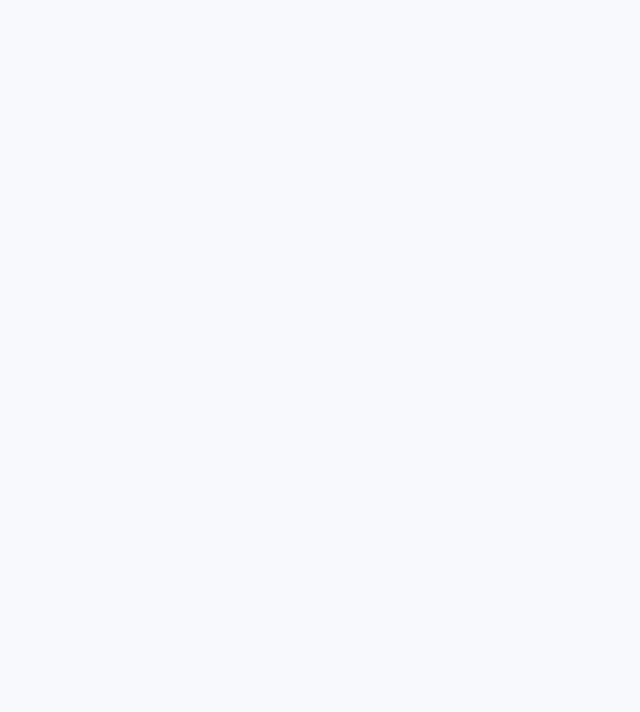
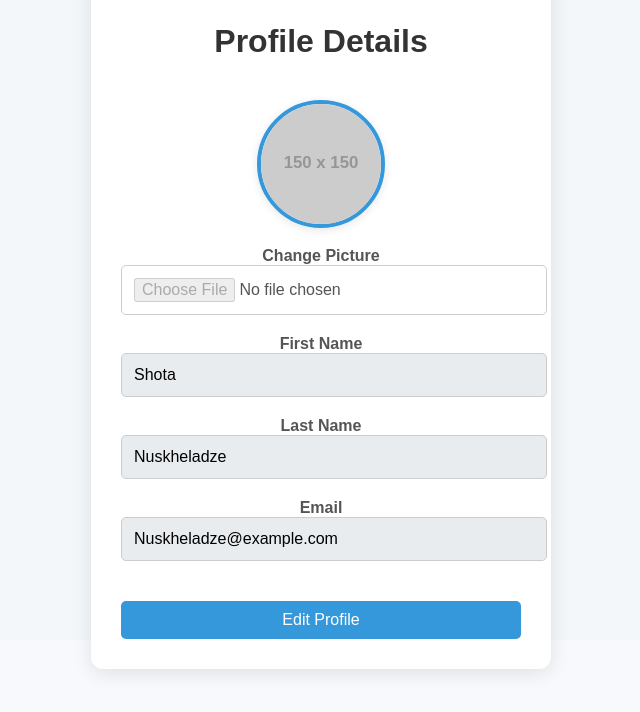
Before and after one commit to NuskheladzeShota/tbcProject, a React (Create React App) app: page /profile in a window 1280 px wide. Before the commit this address had no page. Shown: the top 712 px of the page, without its empty margins (319-959 px from the left). Built offline with nearby package versions, Linux system fonts and the light colour scheme.

Commit message:
create profile

```diff
--- a/src/App.jsx
+++ b/src/App.jsx
@@ -3,6 +3,7 @@ import Contact from './Pages/Contact';
 import About from './Pages/About';
 import { BrowserRouter as Router, Routes, Route } from 'react-router-dom';
 import Assignment from './Pages/Assignment';
+import Profile from './Pages/Profile';
 function App() {
   return (
     <Router>
@@ -12,6 +13,7 @@ function App() {
           <Route path="/contact" element={<Contact />} />
           <Route path="/about" element={<About />} />
           <Route path="/assignment" element={<Assignment />} />
+          <Route path="/profile" element={<Profile />} />
         </Routes>
       </div>
     </Router>
--- /dev/null
+++ b/src/Pages/Profile.jsx
@@ -0,0 +1,97 @@
+import React, { useState } from 'react';
+import '../Styles/Profile.css';
+
+const initialUser = {
+    firstName: "Shota",
+    lastName: "Nuskheladze",
+    email: "Nuskheladze@example.com",
+    picture: "https://via.placeholder.com/150",
+};
+
+export default function Profile() {
+    const [user, setUser] = useState(initialUser);
+    const [isEditing, setIsEditing] = useState(false);
+
+    const handleChange = (e) => {
+        const { name, value } = e.target;
+        setUser({ ...user, [name]: value });
+    };
+
+    const handleFileChange = (e) => {
+        const file = e.target.files[0];
+        if (file) {
+            const reader = new FileReader();
+            reader.onloadend = () => {
+                setUser({ ...user, picture: reader.result });
+            };
+            reader.readAsDataURL(file);
+        }
+    };
+
+    const toggleEdit = () => {
+        setIsEditing(!isEditing);
+    };
+
+    return (
+        <div className="profile-page">
+            <div className="profile-content">
+                <div className="profile-card">
+                    <h1 className="profile-title">Profile Details</h1>
+                    <img
+                        src={user.picture}
+                        alt={`${user.firstName} ${user.lastName}`}
+                        className="profile-picture"
+                    />
+                    <form className="profile-form">
+                        <div className="form-group">
+                            <label htmlFor="file">Change Picture</label>
+                            <input
+                                type="file"
+                                id="file"
+                                accept="image/*"
+                                onChange={handleFileChange}
+                                disabled={!isEditing}
+                            />
+                        </div>
+                        <div className="form-group">
+                            <label htmlFor="firstName">First Name</label>
+                            <input
+                                type="text"
+                                id="firstName"
+                                name="firstName"
+                                value={user.firstName}
+                                onChange={handleChange}
+                                readOnly={!isEditing}
+                            />
+                        </div>
+                        <div className="form-group">
+                            <label htmlFor="lastName">Last Name</label>
+                            <input
+                                type="text"
+                                id="lastName"
+                                name="lastName"
+                                value={user.lastName}
+                                onChange={handleChange}
+                                readOnly={!isEditing}
+                            />
+                        </div>
+                        <div className="form-group">
+                            <label htmlFor="email">Email</label>
+                            <input
+                                type="email"
+                                id="email"
+                                name="email"
+                                value={user.email}
+                                onChange={handleChange}
+                                readOnly={!isEditing}
+                            />
+                        </div>
+                        <button type="button" className="edit-button" onClick={toggleEdit}>
+                            {isEditing ? 'Save Changes' : 'Edit Profile'}
+                        </button>
+                    </form>
+                </div>
+            </div>
+        </div>
+    );
+}
--- /dev/null
+++ b/src/Styles/Profile.css
@@ -0,0 +1,109 @@
+.profile-page {
+    display: flex;
+    height: 80vh;
+    background-color: #f4f7fa;
+    font-family: 'Arial', sans-serif;
+}
+
+.sidebar {
+    width: 250px;
+    background-color: #2c3e50;
+    color: #ecf0f1;
+    padding: 20px;
+    box-shadow: 2px 0 10px rgba(0, 0, 0, 0.1);
+    text-align: center;
+}
+
+.sidebar-title {
+    font-size: 1.5em;
+    margin-bottom: 20px;
+}
+
+.profile-picture {
+    border-radius: 50%;
+    width: 120px;
+    height: 120px;
+    object-fit: cover;
+    margin-bottom: 15px;
+    border: 4px solid #3498db;
+    box-shadow: 0 2px 10px rgba(0, 0, 0, 0.1);
+}
+
+.profile-content {
+    flex: 1;
+    display: flex;
+    justify-content: center;
+    align-items: center;
+    padding: 20px;
+}
+
+.profile-card {
+    background-color: #ffffff;
+    border-radius: 12px;
+    box-shadow: 0 4px 20px rgba(0, 0, 0, 0.1);
+    padding: 30px;
+    width: 400px;
+    text-align: center;
+}
+
+.profile-title {
+    color: #333;
+    margin-bottom: 20px;
+    font-size: 2em;
+    font-weight: bold;
+}
+
+.profile-form {
+    display: flex;
+    flex-direction: column;
+}
+
+.form-group {
+    margin-bottom: 20px;
+}
+
+.form-group label {
+    margin-bottom: 8px;
+    font-weight: bold;
+    color: #555;
+    text-align: left;
+}
+
+input[type="text"],
+input[type="email"],
+input[type="file"] {
+    width: 100%;
+    padding: 12px;
+    border: 1px solid #ccc;
+    border-radius: 5px;
+    font-size: 1em;
+    transition: border 0.3s;
+}
+
+input[type="text"]:focus,
+input[type="email"]:focus {
+    border-color: #3498db;
+    outline: none;
+}
+
+input[readonly] {
+    background-color: #e9ecef;
+    cursor: not-allowed;
+}
+
+.edit-button {
+    background-color: #3498db;
+    color: white;
+    border: none;
+    border-radius: 5px;
+    padding: 10px 15px;
+    cursor: pointer;
+    margin-top: 20px;
+    font-size: 1em;
+    transition: background-color 0.3s, transform 0.2s;
+}
+
+.edit-button:hover {
+    background-color: #2980b9;
+    transform: scale(1.05);
+}
```
